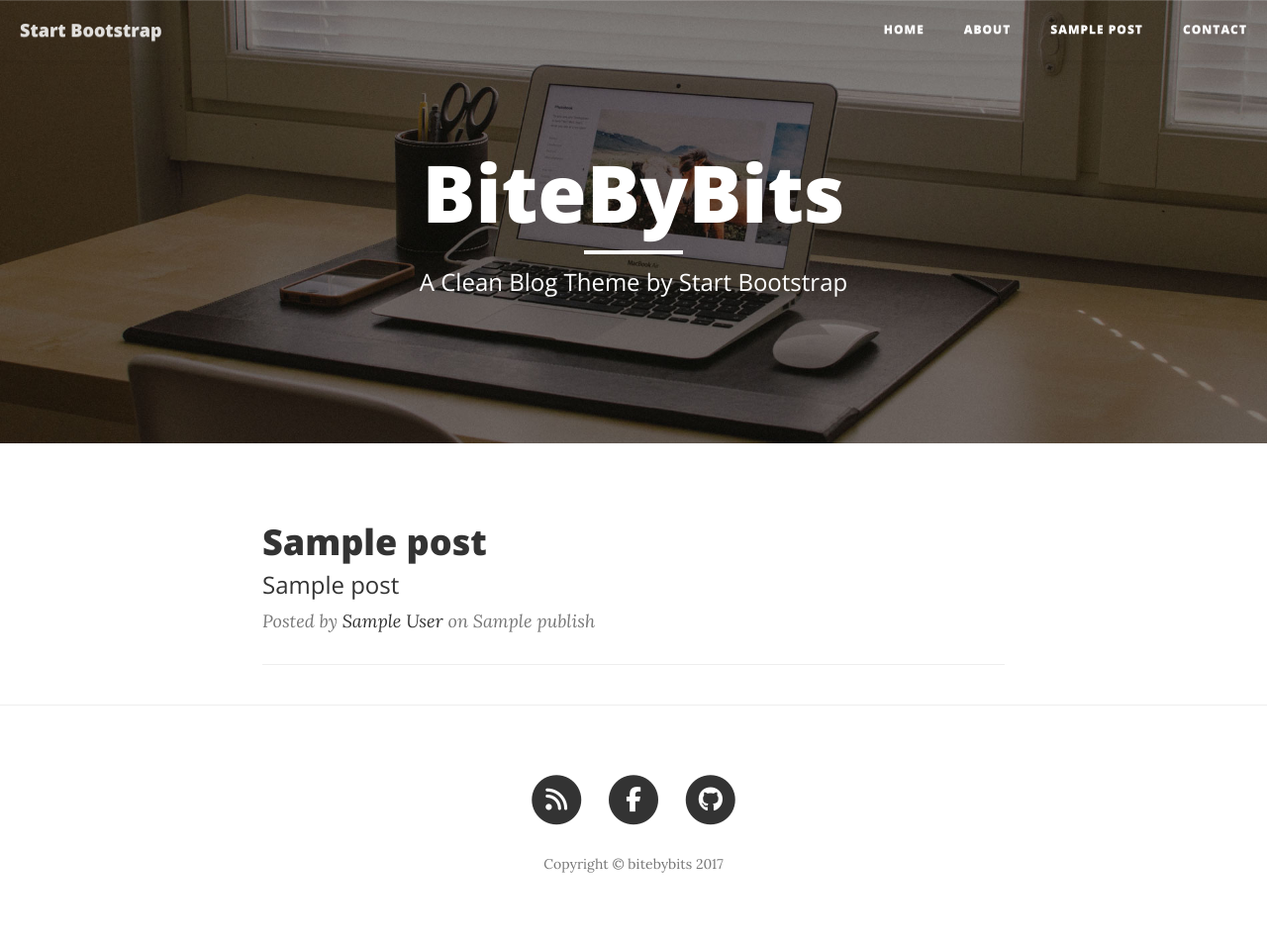
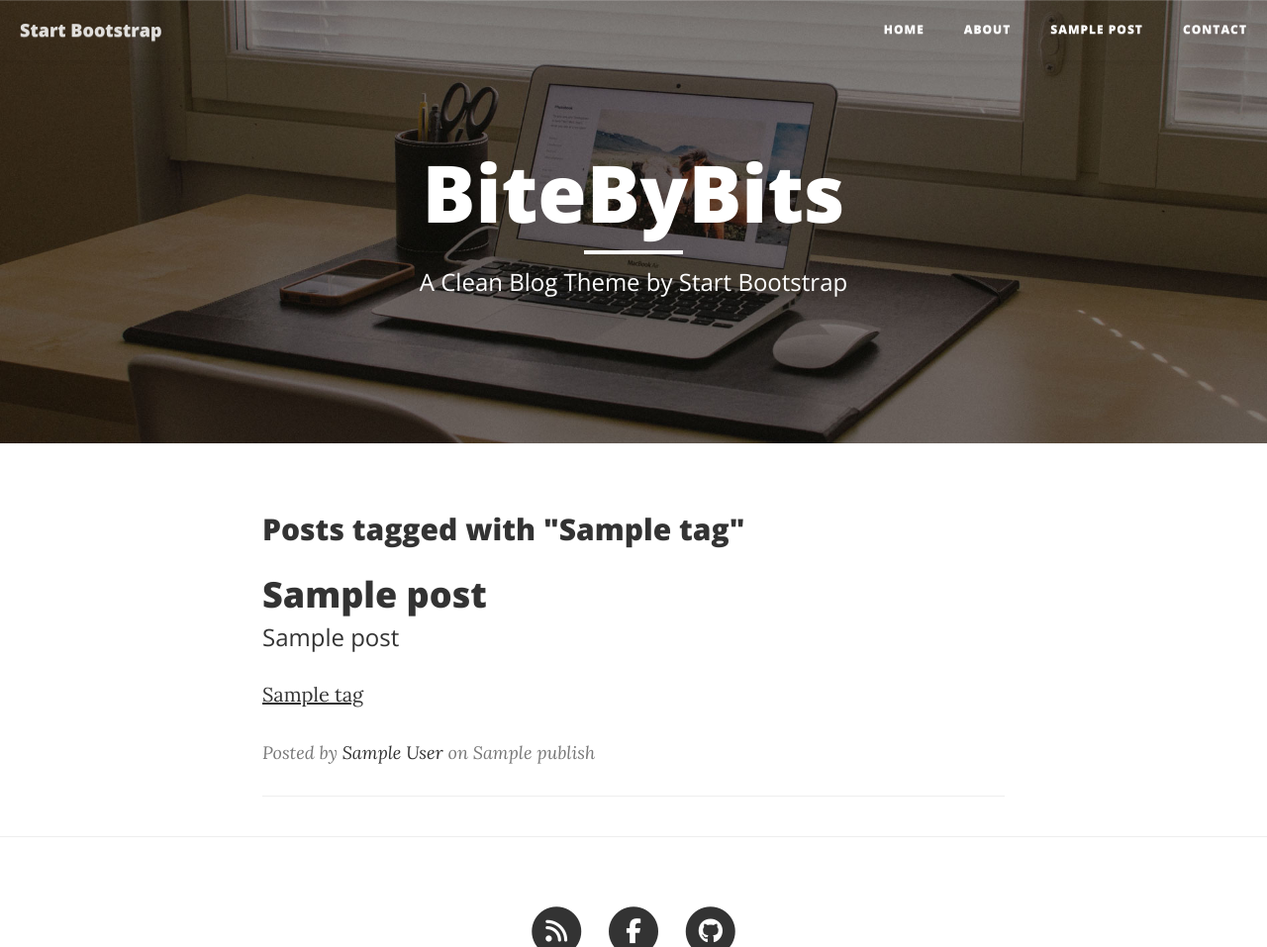
Before and after one commit to casol/bitebybits.com, a Django app: template bitebybits/blog/templates/blog/post/list.html in a window 1280 px wide. Shown: the top 957 px of the page at 99% size. Before the commit the page ends 882 px from the top, so only its background shows below. Run offline with Django 3.2, Linux system fonts and the light colour scheme; the template is opened without the code that fills it: most values are stand-ins (such as "Sample title", 1, 10 or a date in 2020); some libraries are stand-ins or nearby versions.

Commit message:
Add django-taggit
From now post_list view also displaying all posts tagged with a specific tag.
Added additional URL pattern to list posts by tag

```diff
--- a/bitebybits/blog/models.py
+++ b/bitebybits/blog/models.py
@@ -4,6 +4,8 @@ from django.contrib.auth.models import User
 from django.core.urlresolvers import reverse
 
 from ckeditor.fields import RichTextField
+from taggit.managers import TaggableManager
+
 
 class PublishedManager(models.Manager):
     """
@@ -38,6 +40,9 @@ class Post(models.Model):
     objects = models.Manager()  # default manager
     published = PublishedManager()  # custom manager
 
+    # taggit
+    tags = TaggableManager()
+
     def get_absolute_url(self):
         return reverse('blog:post_detail',
                        args=[self.publish.year,
--- a/bitebybits/blog/templates/blog/post/list.html
+++ b/bitebybits/blog/templates/blog/post/list.html
@@ -8,6 +8,9 @@
     <div class="container">
         <div class="row">
             <div class="col-lg-8 col-lg-offset-2 col-md-10 col-md-offset-1">
+                {% if tag %}
+                    <h2>Posts tagged with "{{ tag.name }}"</h2>
+                {% endif %}
                 {% for post in posts %}
                 <div class="post-preview">
                     <a href="{{ post.get_absolute_url }}">
@@ -18,6 +21,15 @@
                         <h3 class="post-subtitle">
                             {{ post.subtitle }}
                         </h3>
+                        <p>
+
+                        {% for tag in post.tags.all %}
+                        <a href="{% url "blog:post_list_by_tag" tag.slug %}">
+                            {{ tag.name }}
+                        </a>
+                        {% if not forloop.last %}, {% endif %}
+                        {% endfor %}
+                        </p>
                     </a>
                     <p class="post-meta">Posted by <a href="{% url 'about' %}">{{ post.author }}</a> on {{ post.publish }}</p>
 
--- a/bitebybits/blog/urls.py
+++ b/bitebybits/blog/urls.py
@@ -13,6 +13,10 @@ urlpatterns = [
         views.post_detail,
         name='post_detail'),
 
+    url(r'^tag/(?P<tag_slug>[-\w]+)/$',
+        views.post_list,
+        name='post_list_by_tag'),
+
     # Feeds
     url(r'^feed/$',
         LatestPostFeed(),
```
Also changed, not shown: bitebybits/blog/views.py (+19 -11 lines), bitebybits/blog/migrations/0003_auto_20170507_1833.py (added).
